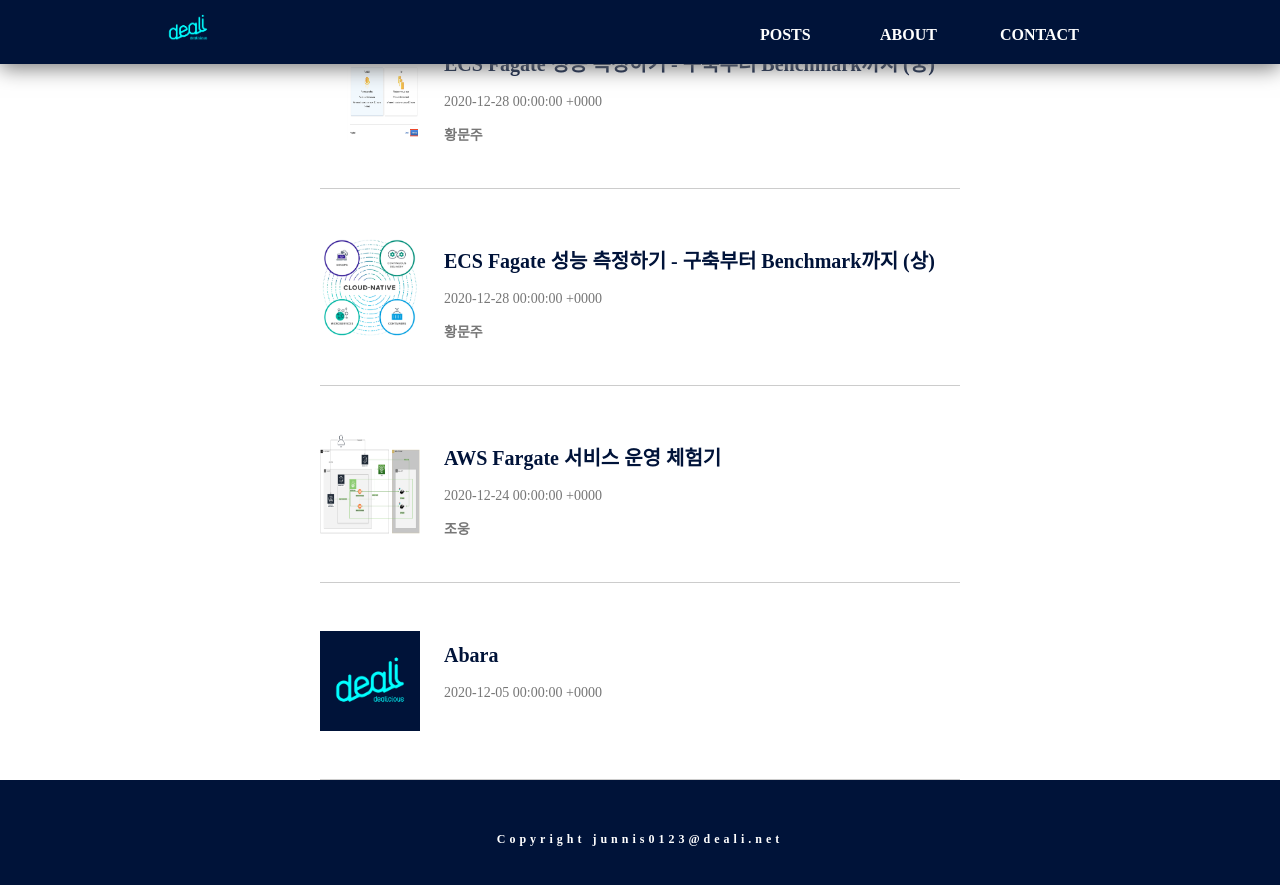
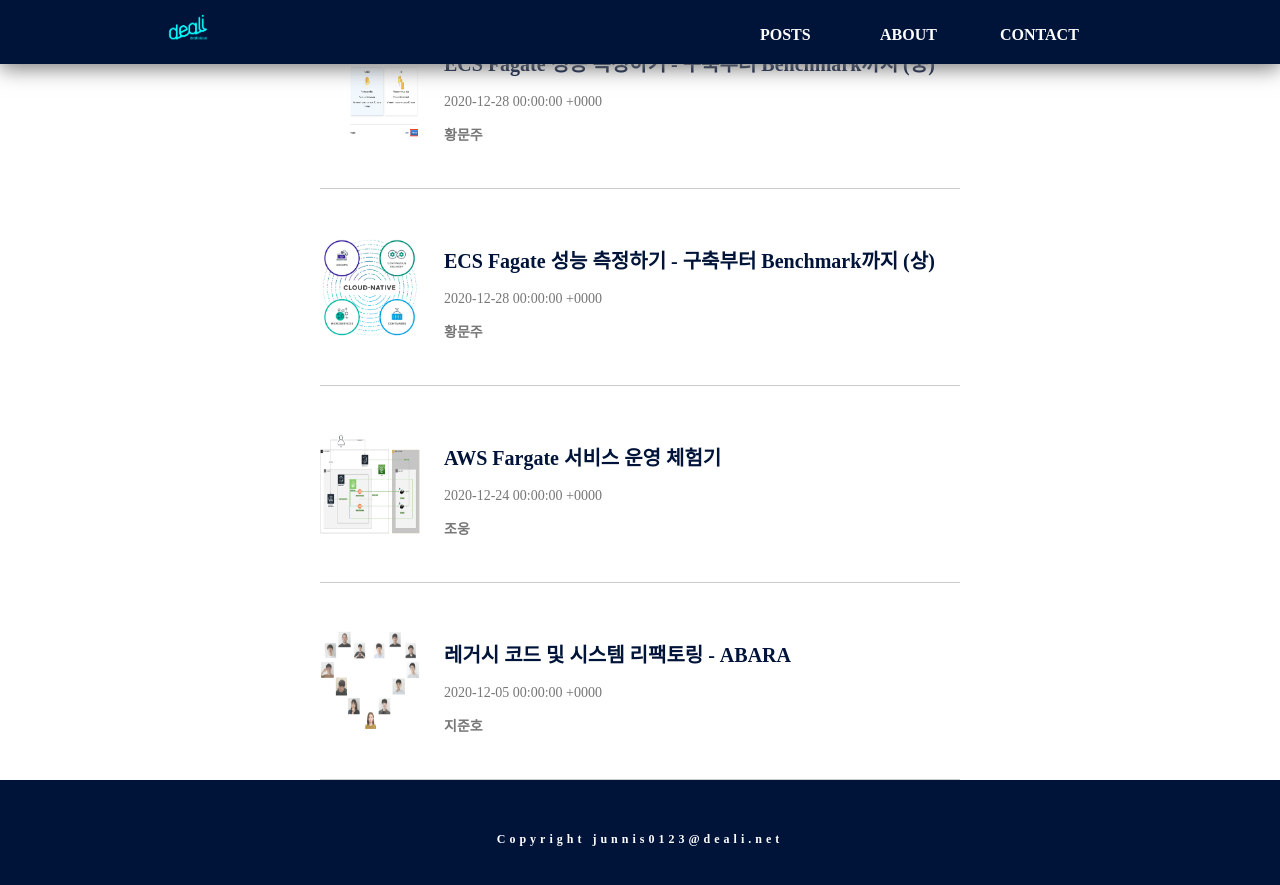
Before and after one commit to dealicious-inc/dealicious-inc.github.io, a Jekyll site: the page built from index.html, in a window 1280 px wide and 900 px high, scrolled down 1298 px. Shown: the top 885 px of the window. Built offline with Jekyll 4.4.1, drawn with Linux system fonts in a browser that asks for light colours; the list of posts is cut into pages by our own code.

Commit message:
지준호님 글 헤더누락 추가

```diff
--- a/_posts/2020-12-05-abara.md
+++ b/_posts/2020-12-05-abara.md
@@ -1,3 +1,9 @@
+---
+layout: page
+title:  "레거시 코드 및 시스템 리팩토링 - ABARA"
+writer: 지준호
+thumbnail: 'posts/2020-12-05-abara-12.png'
+---
 
 ## “음…. 어디서부터 이야기를 해야 할까요?”
 CTO 님으로부 레거시 시스템 컨버팅 과정에 관한 기술 블로그를 작성해보는 것은 어떠냐, 하는 제안을 받았다.
```
